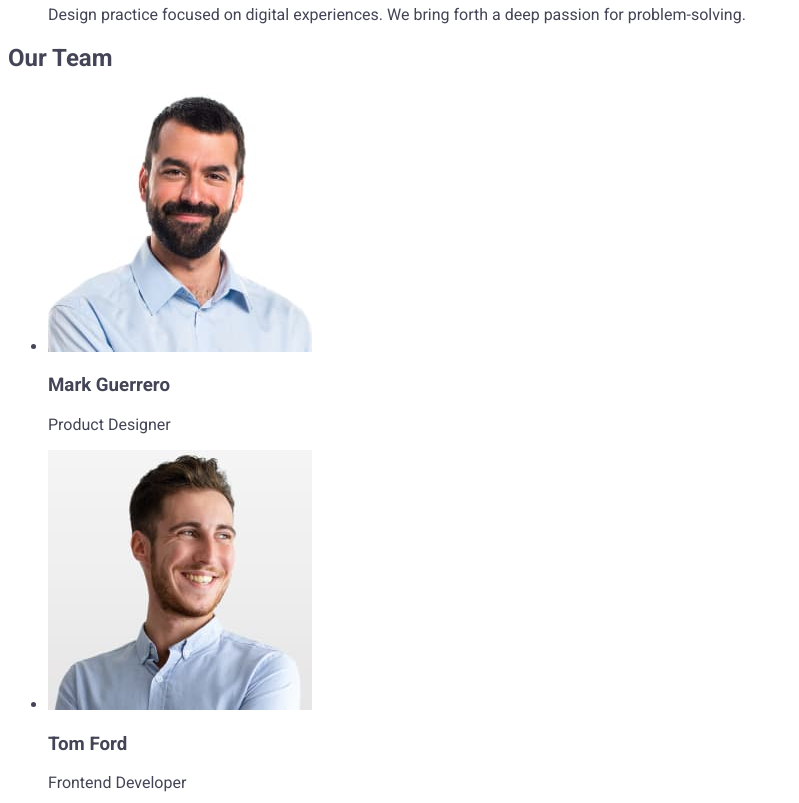
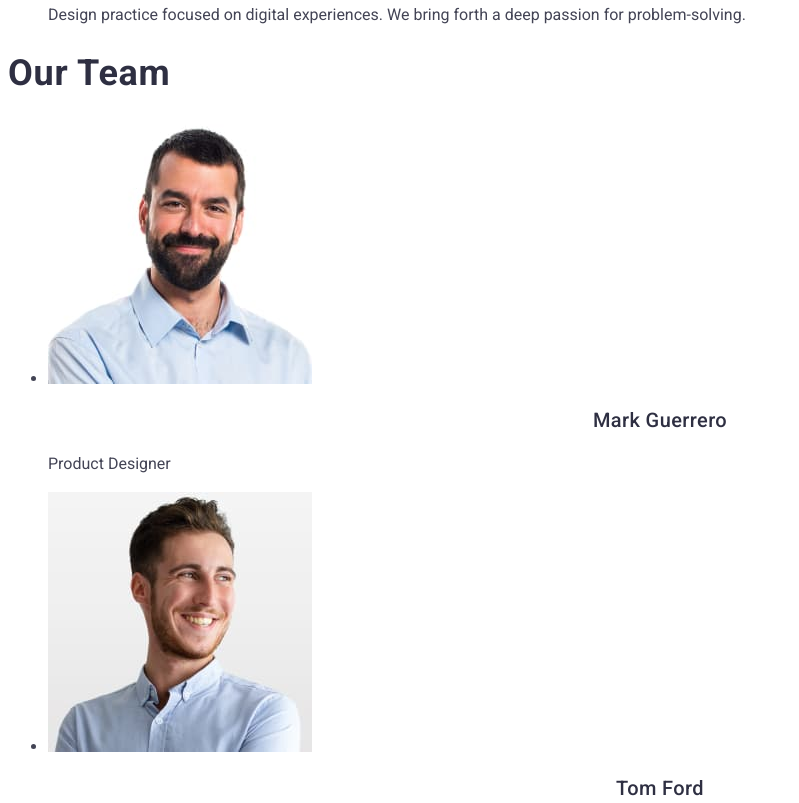
Before and after one commit to vibondare/goit-markup-hw-01, a plain HTML site: page index.html in a window 1280 px wide. Shown: the part 720-1523 px from the top of the page, without its empty margins (0-799 px from the left). Drawn offline with Linux system fonts and the light colour scheme.

Commit message:
version-2-3
Section "Our Team" styled

```diff
--- a/css/styles.css
+++ b/css/styles.css
@@ -86,3 +86,25 @@ body {
   line-height: 1.5;
   letter-spacing: 0.02em;
 }
+
+.our-team-section-title {
+  font-size: 36px;
+  font-weight: 700;
+  line-height: 1.11;
+  letter-spacing: 0.02em;
+  color: #2E2F42;
+}
+
+.our-team-section-list-item-title {
+  color: #2e2f42;
+  font-size: 20px;
+  font-weight: 500;
+  line-height: 1.2;
+  letter-spacing: 0.02em;
+  text-align: center;
+}
+
+.our-team-section-list-item-text {
+  line-height: 1.5;
+  letter-spacing: 0.02;
+}
--- a/index.html
+++ b/index.html
@@ -86,44 +86,48 @@
           </li>
         </ul>
       </section>
-      <section>
-        <h2>Our Team</h2>
-        <ul>
-          <li>
+      <section class="our-team-section">
+        <h2 class="our-team-section-title">Our Team</h2>
+        <ul class="our-team-section-list">
+          <li class="our-team-section-list-item">
             <img
               src="./images/team-img-1-optimized.jpg"
               alt="Mark Guerrero"
               width="264"
+              class="our-team-section-list-item-img"
             />
-            <h3>Mark Guerrero</h3>
-            <p>Product Designer</p>
+            <h3 class="our-team-section-list-item-title">Mark Guerrero</h3>
+            <p class="our-team-section-list-item-text">Product Designer</p>
           </li>
-          <li>
+          <li class="our-team-section-list-item">
             <img
               src="./images/team-img-2-optimized.jpg"
               alt="Tom Ford"
               width="264"
+              class="our-team-section-list-item-img"
             />
-            <h3>Tom Ford</h3>
-            <p>Frontend Developer</p>
+            <h3 class="our-team-section-list-item-title">Tom Ford</h3>
+            <p class="our-team-section-list-item-text">Frontend Developer</p>
           </li>
-          <li>
+          <li class="our-team-section-list-item">
             <img
               src="./images/team-img-3-optimized.jpg"
               alt="Camila Garcia"
               width="264"
+              class="our-team-section-list-item-img"
             />
-            <h3>Camila Garcia</h3>
-            <p>Marketing</p>
+            <h3 class="our-team-section-list-item-title">Camila Garcia</h3>
+            <p class="our-team-section-list-item-text">Marketing</p>
           </li>
-          <li>
+          <li class="our-team-section-list-item">
             <img
               src="./images/team-img-4-optimized.jpg"
               alt="Mark Guerrero"
               width="264"
+              class="our-team-section-list-item-img"
             />
-            <h3>Daniel Wilson</h3>
-            <p>UI Designer</p>
+            <h3 class="our-team-section-list-item-title">Daniel Wilson</h3>
+            <p class="our-team-section-list-item-text">UI Designer</p>
           </li>
         </ul>
       </section>
```
